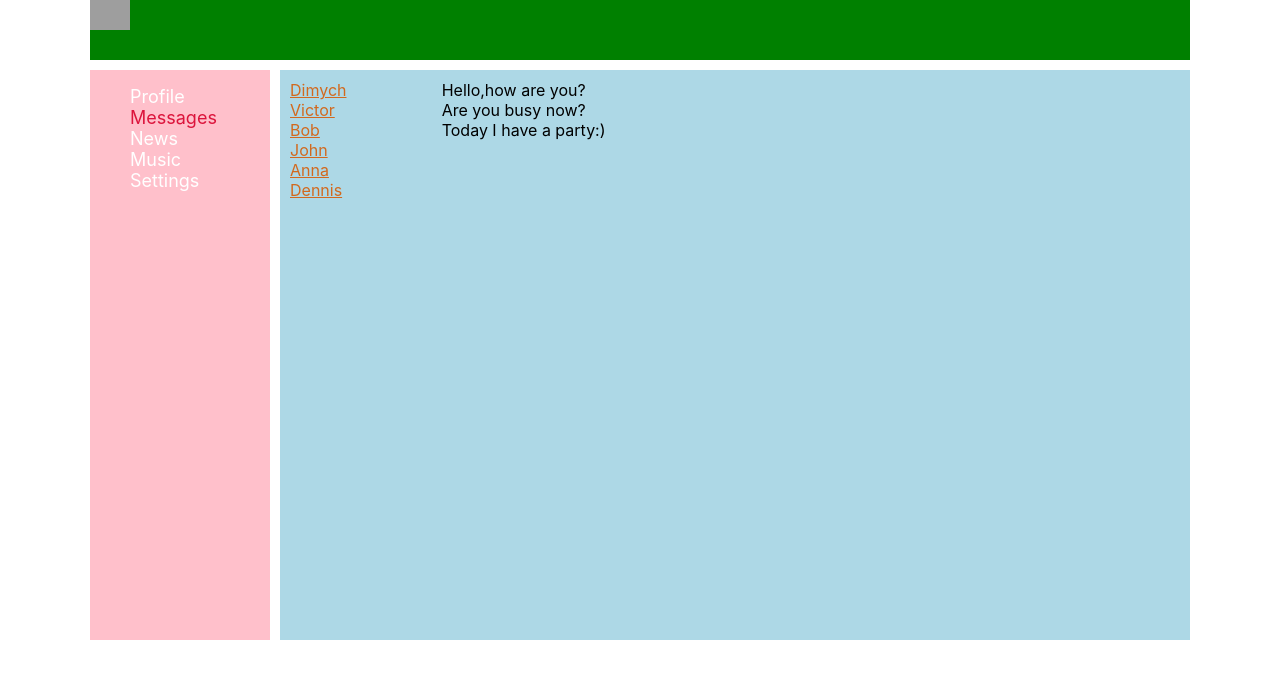
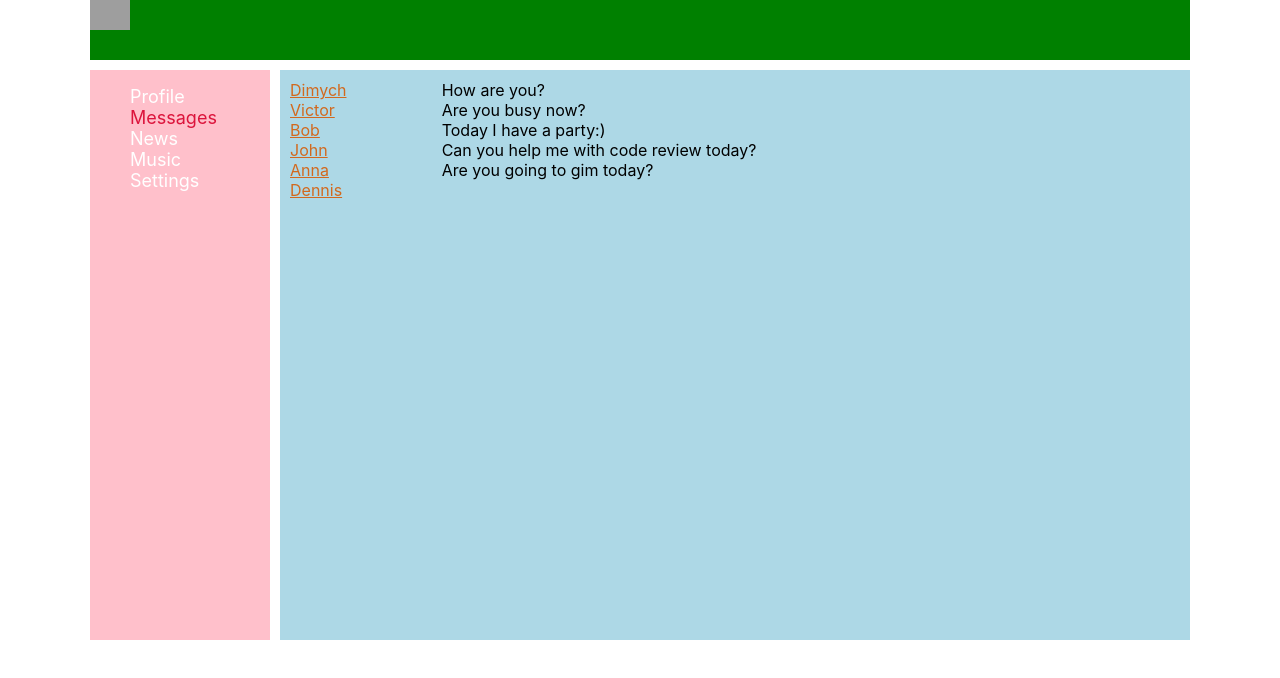
Before and after one commit to Tampoka/my_social_network, a React (Create React App) app: page /dialogs in a window 1280 px wide. Shown: the top 678 px of the page. Built offline with nearby package versions, Linux system fonts and the light colour scheme; grey boxes are pictures that could not be loaded.

Commit message:
created Message component added props

```diff
--- a/src/components/Dialogs/Dialogs.tsx
+++ b/src/components/Dialogs/Dialogs.tsx
@@ -2,17 +2,26 @@ import React from 'react';
 import {NavLink} from 'react-router-dom';
 import s from './Dialogs.module.css'
 
+type DialogItemPropsType = {
+    name: string
+    id: number
+}
 const DialogItem = (props: DialogItemPropsType) => {
-    let path="/dialogs/"+props.id
+    let path = "/dialogs/" + props.id
     return (
         <div className={s.dialog}>
             <NavLink to={path} activeClassName={s.active}>{props.name}</NavLink>
         </div>
     )
 }
-type DialogItemPropsType = {
-    name: string
-    id: number
+
+type MessagePropsType = {
+    message: string
+}
+const Message = (props: MessagePropsType) => {
+    return (
+        <div className={s.message}>{props.message}</div>
+    )
 }
 const Dialogs = () => {
     return (
@@ -23,19 +32,17 @@ const Dialogs = () => {
                 <DialogItem name="Bob" id={3}/>
                 <DialogItem name="John" id={4}/>
                 <DialogItem name="Anna" id={5}/>
-                <DialogItem name="Dennis" id={5}/>
+                <DialogItem name="Dennis" id={6}/>
             </div>
-                <div className={s.messages}>
-                    <div className={s.message}>Hello,how are you?</div>
-                    <div className={s.message}>
-                        Are you busy now?
-                    </div>
-                    <div className="message">
-                        Today I have a party:)
-                    </div>
-                </div>
+            <div className={s.messages}>
+                <Message message="How are you?"/>
+                <Message message="Are you busy now?"/>
+                <Message message="Today I have a party:)"/>
+                <Message message="Can you help me with code review today?"/>
+                <Message message="Are you going to gim today?"/>
             </div>
-            );
-            }
+        </div>
+    );
+}
 
-            export default Dialogs
+export default Dialogs
```
